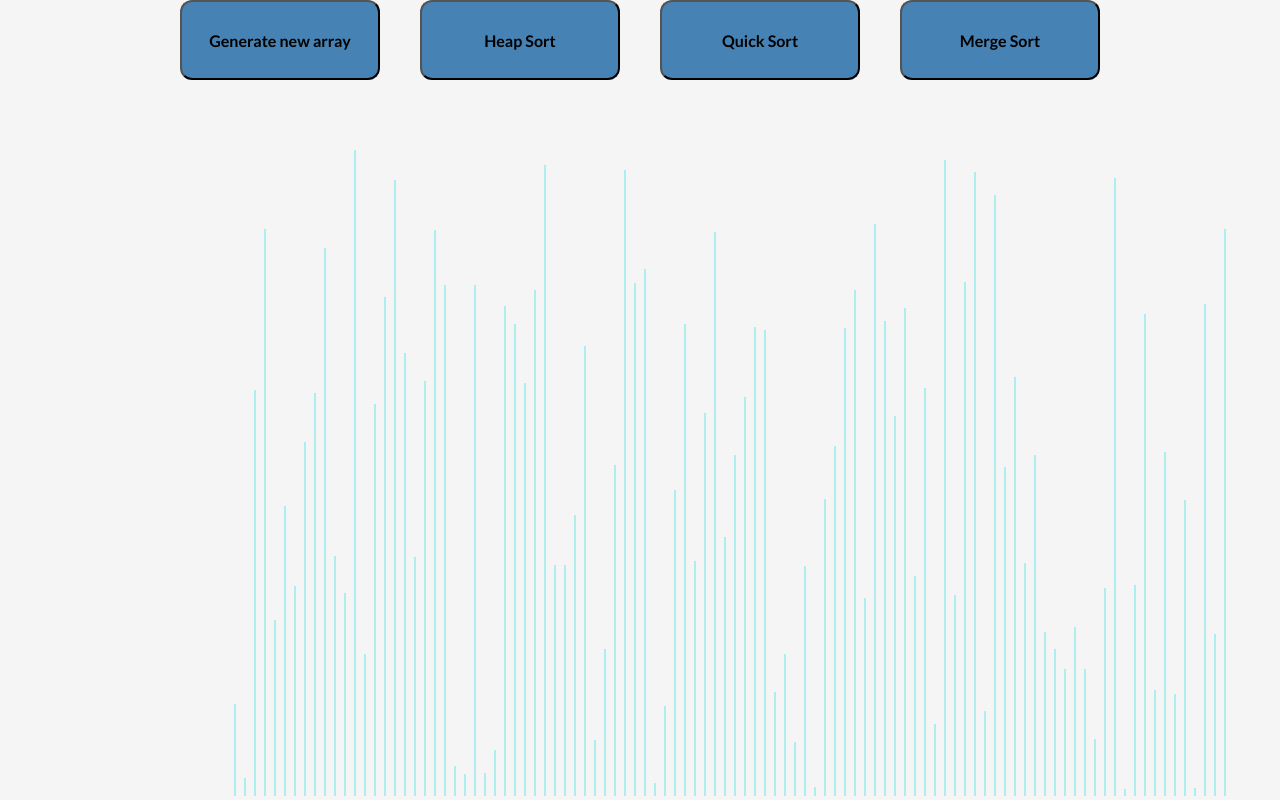
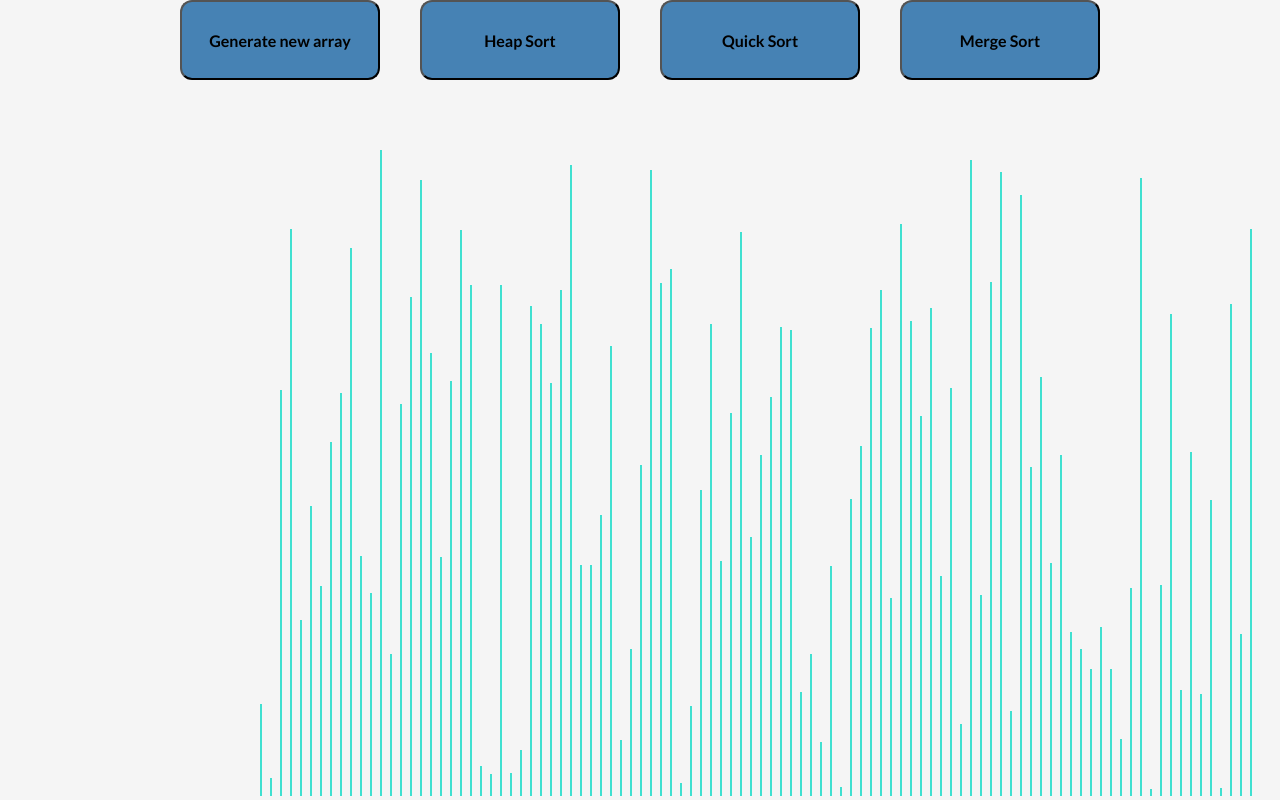
Before and after one commit to hampusrosvall/sorting-visualizer, a React (Create React App) app: page / in a window 1280 px wide. Built offline with nearby package versions, Linux system fonts and the light colour scheme.

Commit message:
refactored

```diff
--- a/src/SortingVisualizer/SortingVisualizer.css
+++ b/src/SortingVisualizer/SortingVisualizer.css
@@ -2,7 +2,7 @@
 
 .array-bar {
   display: inline-block;
-  background-color: paleturquoise;
+  background-color: turquoise;
   margin: 0 4px;
   width: 2px;
 }
@@ -10,7 +10,7 @@
 .array-container {
   position: absolute;
   bottom: 0%;
-  left: 18%;
+  left: 20%;
 }
 
 .button {
```
